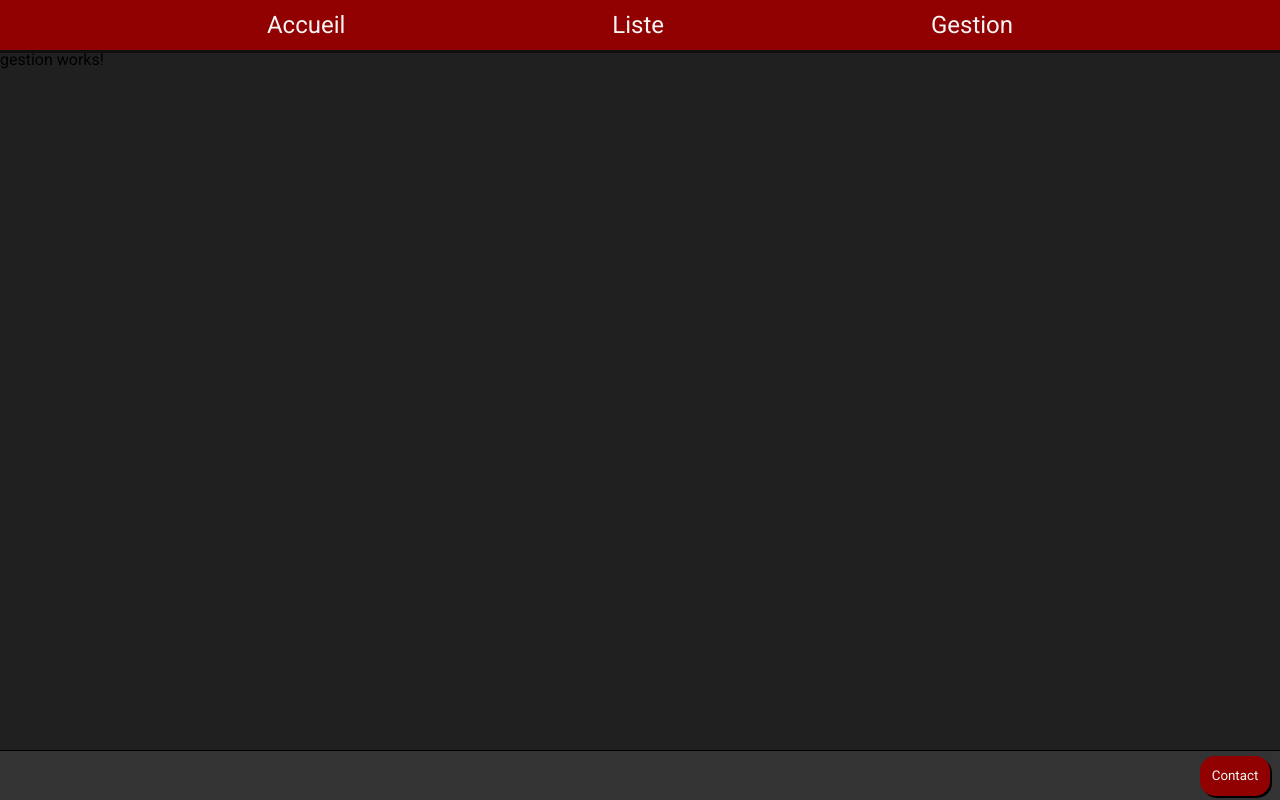
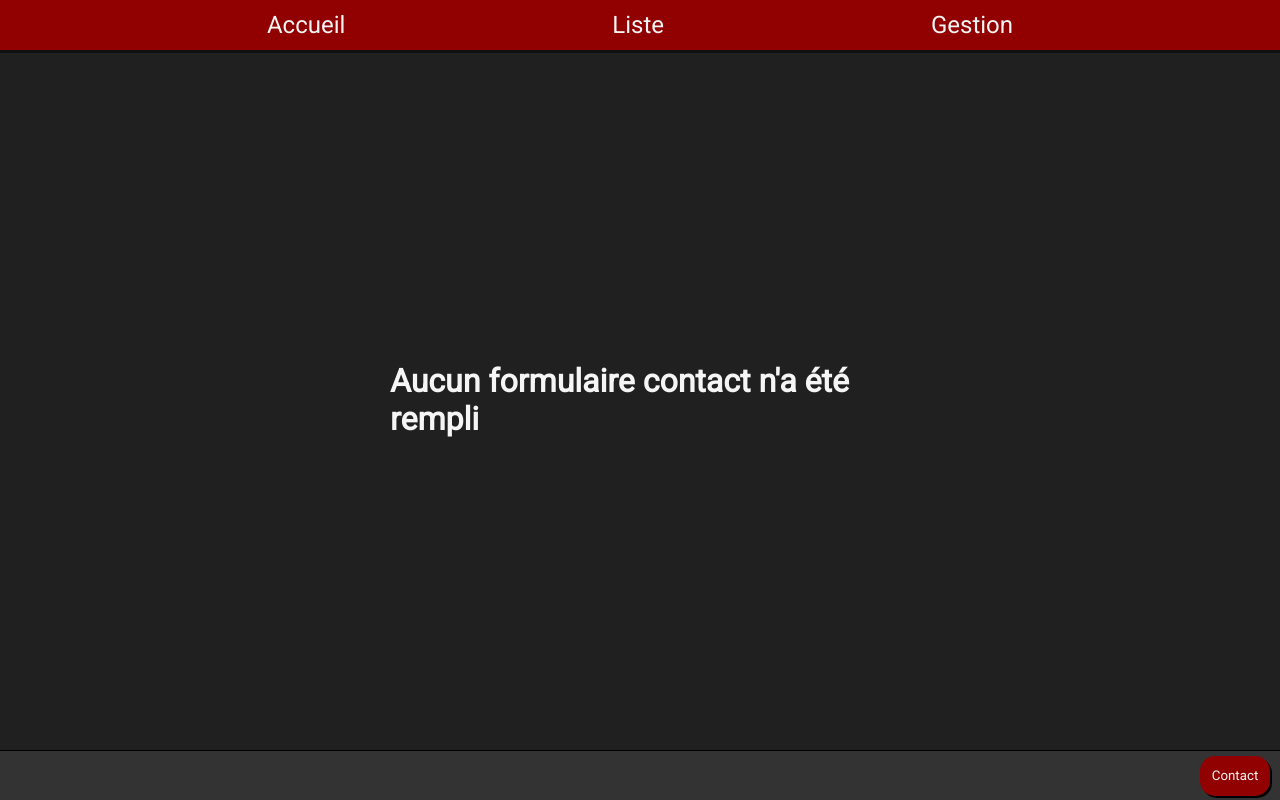
Before and after one commit to pixelexe/exo2-raymond-dan, an Angular app: page /gestion in a window 1280 px wide. Built offline with nearby package versions, Linux system fonts and the light colour scheme.

Commit message:
nearly finished

```diff
--- a/src/app/contact/contact.component.css
+++ b/src/app/contact/contact.component.css
@@ -40,6 +40,10 @@ input {
     padding-left: 4px;
 }
 
+form .ng-invalid {
+    border: 1px red solid;
+}
+
 textarea {
     border: 1px black solid;
     border-radius: 5px;
--- a/src/app/contact/contact.component.html
+++ b/src/app/contact/contact.component.html
@@ -1,6 +1,6 @@
 <div class="form-page">
     <h1>Formulaire de Contact</h1>
-    <form [formGroup]="formContact" (ngSubmit)="onSubmit()">
+    <form [formGroup]="formContact">
         <div class="form-body">
             <div class="form-field">
                 <label for="prenom">Prénom</label>
@@ -29,7 +29,7 @@
                 <textarea id="commentaire" formControlName="commentaire"></textarea>
             </div>
 
-            <button routerLink="/accueil" type="submit" [disabled]="!formContact.valid">Envoyer</button>
+            <button type="button" routerLink="/accueil" type="submit" [disabled]="!formContact.valid" (click)="onSubmit()">Envoyer</button>
         </div>
     </form>
 </div>
--- a/src/app/contact/contact.component.ts
+++ b/src/app/contact/contact.component.ts
@@ -17,7 +17,6 @@ export class ContactComponent {
     hasEmail: new FormControl(false),
     email: new FormControl('',  Validators.email),
     commentaire: new FormControl('', Validators.required),
-
   });
 
   addMailValidator() {
@@ -31,10 +30,25 @@ export class ContactComponent {
       this.formContact.get('email')?.setValue('');
 
     }
-    console.log(this.formContact.getRawValue());
   }
 
   onSubmit() {
+    let formData = {
+      prenom: '',
+      nom: '',
+      age: 0,
+      email: '',
+      commentaire: '',
+    }
+
+    formData.prenom = String(this.formContact.getRawValue().prenom);
+    formData.nom = String(this.formContact.getRawValue().nom);
+    formData.age = Number(this.formContact.getRawValue().age);
+    formData.email = this.formContact.getRawValue().hasEmail ? String(this.formContact.getRawValue().email) : '';
+    formData.commentaire = String(this.formContact.getRawValue().commentaire);
+    localStorage.clear();
+    localStorage.setItem('formAnswer', JSON.stringify(formData));
+
     alert('Le formulaire est valide');
   }
 }
--- a/src/app/gestion/gestion.component.css
+++ b/src/app/gestion/gestion.component.css
@@ -0,0 +1,22 @@
+.gestion-page {
+    height: 100%;
+    width: 100%;
+    display: flex;
+    justify-content: center;
+    align-items: center;
+}
+.gestion-body {
+    height: 500px;
+    width: 500px;
+    display: flex;
+    flex-direction: column;
+    justify-content: space-evenly;
+    align-items: center;
+    color: whitesmoke;
+}
+
+.gestion-informations {
+    width: 500px;
+    display: block;
+    overflow-wrap: break-word;
+}
--- a/src/app/gestion/gestion.component.html
+++ b/src/app/gestion/gestion.component.html
@@ -1 +1,24 @@
-<p>gestion works!</p>
+<div class="gestion-page">
+    <div class="gestion-body">
+        @if (this.formAnswer){
+            <div class="gestion-title">
+                <h1>Dernier formulaire contact rempli :</h1>
+            </div>
+            <div class="gestion-informations">
+                <p>{{this.formAnswer.prenom + ' ' + this.formAnswer.nom}}
+                @if (this.formAnswer.age !== 0){
+                    ({{this.formAnswer.age}})
+                }
+                </p>
+                @if (this.formAnswer.email !== ''){
+                    <p>dont le mail est {{this.formAnswer.email}}</p>
+                }
+                <p>a écrit : </p>
+                <p>{{this.formAnswer.commentaire}}</p>
+            </div>
+        } @else {
+            <h1>Aucun formulaire contact n'a été rempli</h1>
+        }
+
+    </div>
+</div>
--- a/src/app/gestion/gestion.component.ts
+++ b/src/app/gestion/gestion.component.ts
@@ -8,5 +8,14 @@ import { Component } from '@angular/core';
   styleUrl: './gestion.component.css'
 })
 export class GestionComponent {
+  formAnswer: any;
 
+  constructor(){
+    const formData = localStorage.getItem('formAnswer');
+    if (formData) {
+      this.formAnswer = JSON.parse(formData);
+    } else {
+      console.log(this.formAnswer);
+    }
+  }
 }
```
